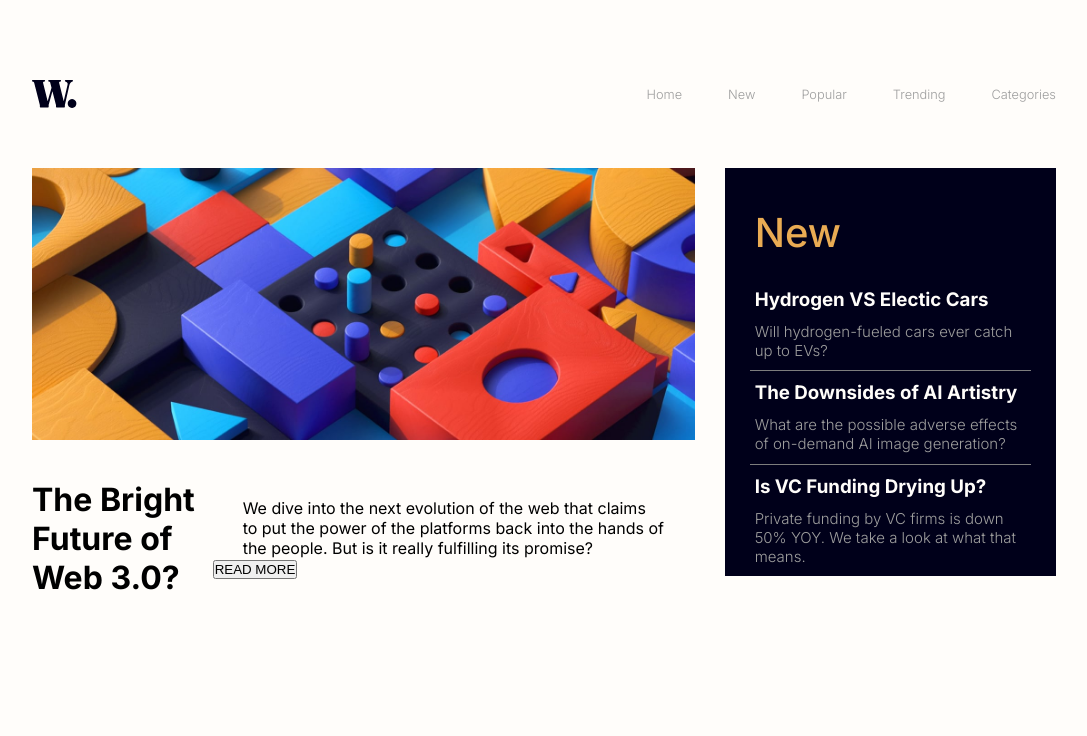
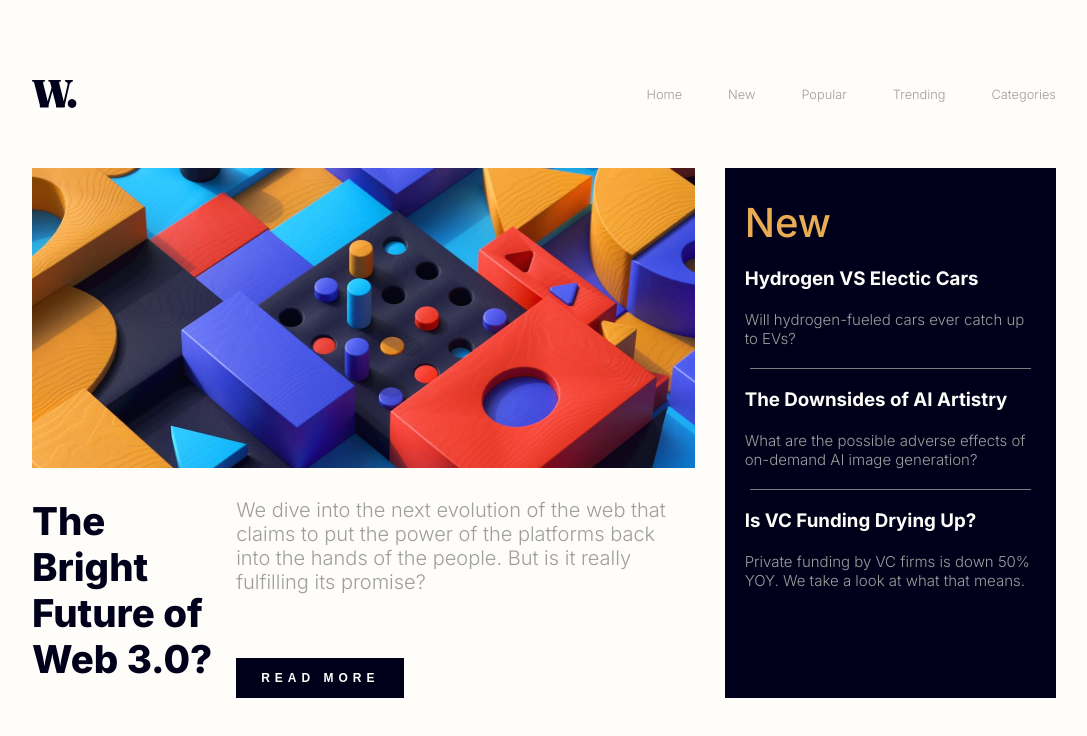
Before and after one commit to Sibonsio/news-homepage-ui, a React (Vite) app in the folder news-homepage/: page / in a window 1280 px wide. Shown: the top 736 px of the page, without its empty margins (96-1183 px from the left). Built offline with nearby package versions, Linux system fonts and the light colour scheme.

Commit message:
completed the grid for big screens

```diff
--- a/news-homepage/src/components/Hero.css
+++ b/news-homepage/src/components/Hero.css
@@ -1,6 +1,6 @@
 .hero-image{
-    height: 100%;
-   width: 100%;
+    height: 300px;
+    width: 100%;
     grid-area: 1/1/2/2;
 
 }
@@ -8,60 +8,106 @@
     justify-self: center;
     display: grid;
     grid-template-columns: 2fr 1fr;
-    grid-template-rows: 2fr 1fr;
+    grid-template-rows: 300px 200px;
     gap: 30px;
     width: 80%;
     margin-top: 60px;
+
+
 }
 .news-container{
     display: flex;
-    gap: 20px;
     flex-direction: column;
-    justify-content: space-between;
+    justify-content: center;
     align-items: flex-start;
     grid-area: 1/2/3/3;
     background-color: hsl(240, 100%, 5%);
     color: hsl(36, 100%, 99%);
-    margin-bottom: 30px;
+    height: 100%;
 
 }
 hr{
-    align-self: center;
+    justify-self: center;
     width: 85%;
     height: 0.1px ;
     background-color: hsl(0, 0%, 49%);
     border: 0;
 }
-.news-container h3, h2, p{
-    margin-left: 30px;
+.news-container h3,.news-container h2,.news-container p,.news-container hr{
+    margin-left: 30px ;
     margin-right: 30px;
     padding: 0;
+    margin-bottom: 30px;
 
+}
+.news-items{
+    height: 100%;
 }
 
 .text-container{
     display: flex;
     justify-content: space-between;
     align-items: center;
-    grid-column: 1/2;
+    grid-area: 2/1/3/2;
+    height: 100%;
+
 }
 .news-description{
     font-size: 15px;
     font-weight: 300;
     color: hsl(0, 0%, 62%);
 }
-.news-items{
+
+.news-container h2{
+    font-size: 40px;
+    margin-top: 30px;
+    font-weight: 500;
+    color: hsl(35, 77%, 62%);
+}
+.title{
+    justify-self: center;
+    color: hsl(240, 100%, 5%);
+    font-weight: 800;
+    font-size: 45px;
+    height: 200px;
+
+}
+.description{
+    width: fit-content;
+    justify-self: center;
+    color: hsl(0, 0%, 62%);
+    font-size: 20px;
+    font-weight: 300;
+    margin: 0;
+    height: fit-content;
+
+
+
+}
+.button-div{
     display: flex;
     flex-direction: column;
-    justify-content: space-evenly;
-    height: 100%;
+    justify-content: space-between;
+    align-items: flex-start;
+    height: 200px;
+}
+.herobutton, .description{
+    margin-left: 20px;
+}
+.herobutton{
+    justify-self: flex-end;
+    background-color: hsl(240, 100%, 5%);
+    color:hsl(36, 100%, 99%);
+    border: 1px;
+    font-weight: 700;
+    font-size: 12px;
+    padding: 13px 25px 13px 25px;
+    letter-spacing: 5px;
 
 }
-.news-container h2{
-    font-size: 40px;
-    margin-top: 40px;
-    font-weight: 500;
-    color: hsl(35, 77%, 62%);
+
+.title-div{
+    height: 200px;
 }
 
 @media (max-width:1000px){
@@ -73,3 +119,19 @@ hr{
         flex-direction: column;
     }
 }
+@media (min-width:1001px) and (max-width:1388px){
+
+.title{
+    font-size: clamp(24px, 3vw, 45px);
+}
+.news-container h3,.news-container h2,.news-container p,.news-container hr{
+    margin-left: clamp(20px, 1vw, 30px) ;
+    margin-right: clamp(20px, 1vw, 30px);
+    margin-bottom: clamp(20px, 1vw, 30px);
+
+}
+.new-title{
+    margin-top: 10px;
+}
+
+}
--- a/news-homepage/src/components/Hero.jsx
+++ b/news-homepage/src/components/Hero.jsx
@@ -5,7 +5,7 @@ const Hero = ()=>{
     return(
         <div className='hero'>
             <img className='hero-image' src={heroImage}/>
-            <div className='text-container'><h1 className='title'>The Bright Future of Web 3.0?</h1>
+            <div className='text-container'><div className='title-div'><h1 className='title'>The Bright Future of Web 3.0?</h1></div>
             <div className='button-div'>
             <p className='description'>We dive into the next evolution of the web that claims to put the power
                 of the platforms back into the hands of the people. But is it really fulfilling its promise?
--- a/news-homepage/src/index.css
+++ b/news-homepage/src/index.css
@@ -5,7 +5,6 @@
 body {
   font-family: "Inter", sans-serif;
   font-style: normal;
-  min-width: 320px;
   height: 100vh;
   background-color: hsl(36, 100%, 99%);
 }
```
